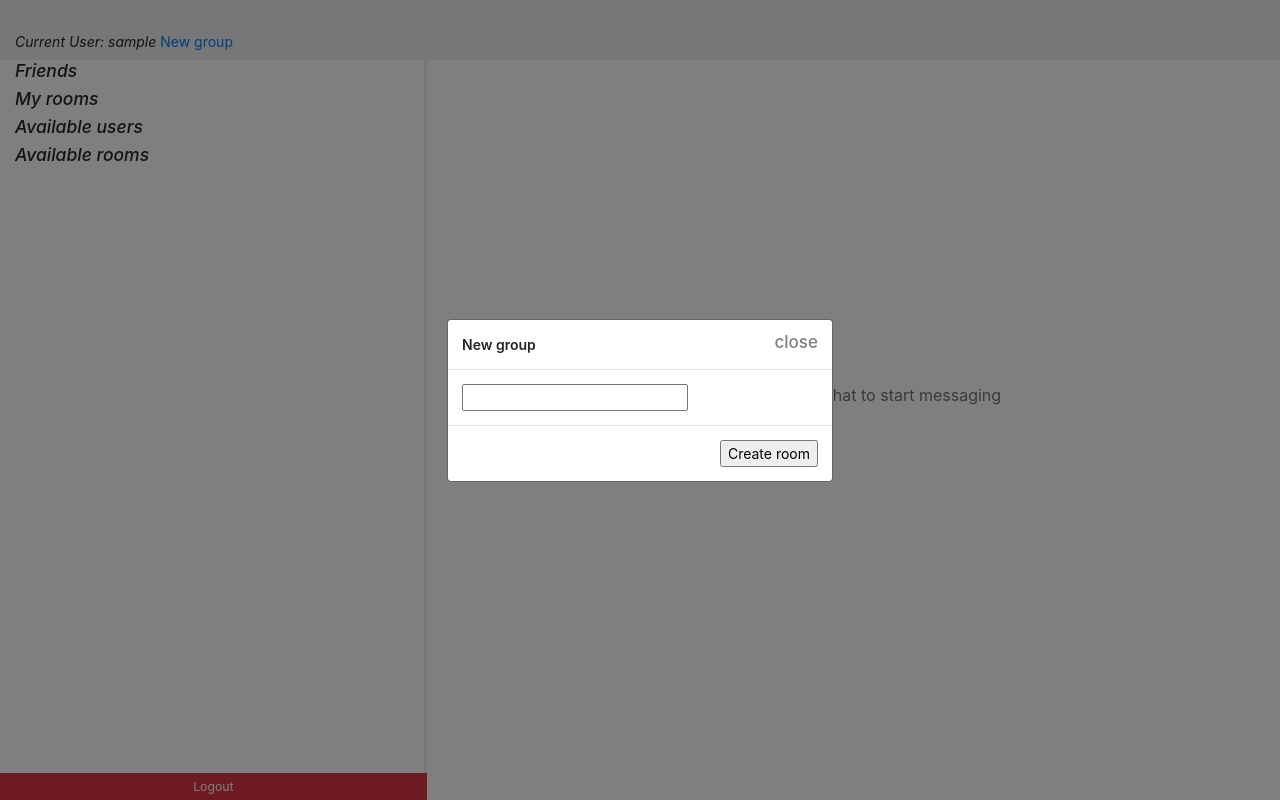
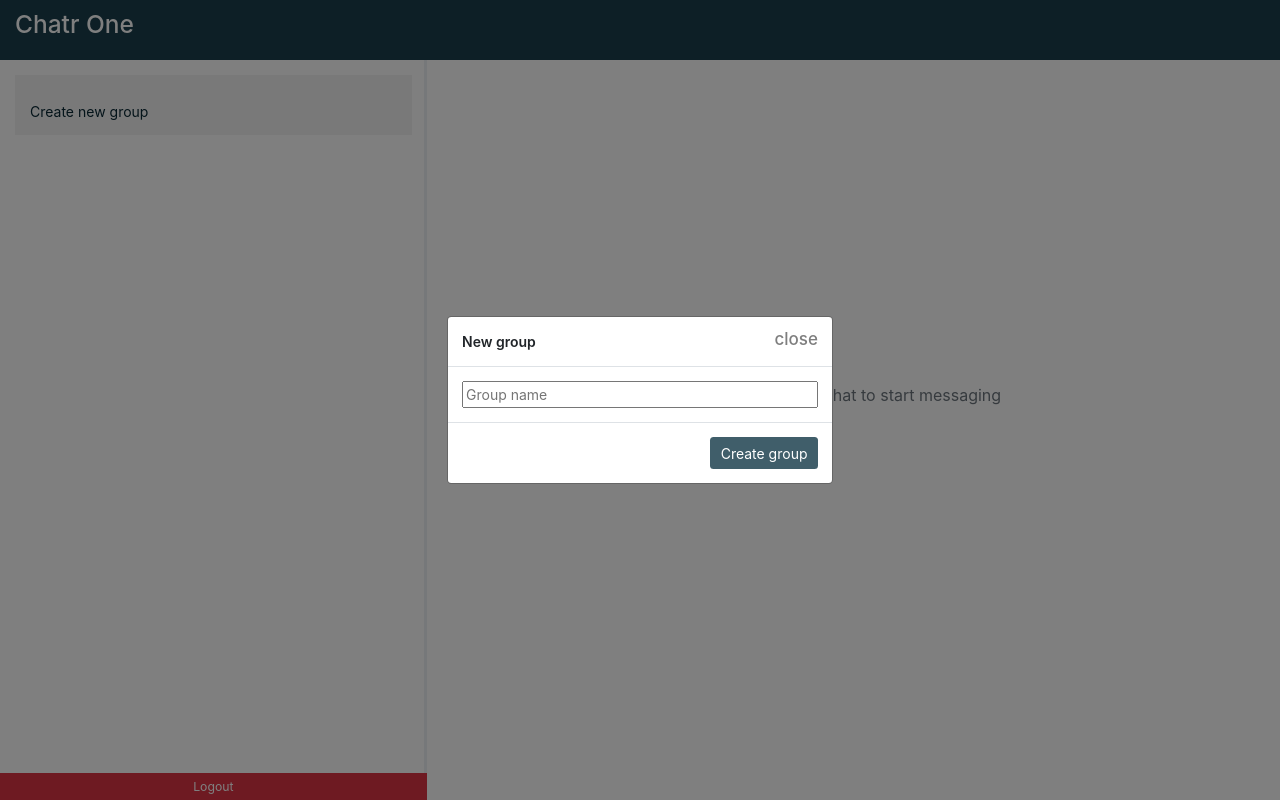
Before and after one commit to hooseinsaid/Flask-Chat--Flask-socketio-, a Flask app: page / in a window 1280 px wide, after a click on "Create new group". Run offline with Flask 2, Linux system fonts and the light colour scheme; the visitor is signed in with stand-in values (Sample User, id 1); data comes from the database, SQL or seed files in the repository; data that the repository does not hold is empty; some libraries are stand-ins or nearby versions.

Commit message:
styles update

```diff
--- a/chezchat/__init__.py
+++ b/chezchat/__init__.py
@@ -8,7 +8,7 @@ from flask_socketio import SocketIO
 from flask_login import LoginManager
 
 app = Flask(__name__)
-app.config['SECRET_KEY'] = os.environ.get('SECRET_KEY')
+app.config['SECRET_KEY'] = os.environ.get('SECRET_KEY') or 'Thisisasecret'
 socketio = SocketIO(app, engineio_logger=True, logger=True, cors_allowed_origins='*')
 
 manager = Manager(app)
@@ -22,5 +22,6 @@ migrate = Migrate(app, db)
 
 login = LoginManager(app)
 login.login_view = 'login'
+login.login_message = ''
 
 from chezchat import main
--- a/chezchat/forms.py
+++ b/chezchat/forms.py
@@ -18,8 +18,8 @@ class UserRegistrationForm(FlaskForm):
 class LoginForm(FlaskForm):
     username = StringField('Username', validators=[DataRequired()])
     password = PasswordField('Password', validators=[DataRequired()])
-    submit = SubmitField('Sign In')
+    submit = SubmitField('Login')
 
 class CreateRoomForm(FlaskForm):
     name = StringField('Group name',  validators=[DataRequired(), Length(min=4, max=128)])
-    submit = SubmitField('Create room')
+    submit = SubmitField('Create group')
--- a/chezchat/main.py
+++ b/chezchat/main.py
@@ -42,12 +42,13 @@ def home():
             db.session.add(new_room)
             new_room.subscribers.append(current_user)
             db.session.commit()
-            flash(f'{new_room.name} has been created')
+            flash(f'{new_room.name} has been created', 'success')
             # updates the rooms list in real time for every other user
             socketio.emit('update_rooms', {'name': new_room.name, 'value': new_room.room_id}, broadcast=True)
             return redirect(url_for('home'))
         else:
-            flash('Room not created. Make sure the name field is not empty and is at least 4 characters long ')
+            flash('Room not created. Make sure the name field is not empty and is at least 4 characters long', 'danger')
+            return redirect(url_for('home'))
     return render_template('chatroom.html', form=form, rooms=rooms, current_user=current_user,
                             all_rooms=all_rooms, all_users=all_users, non_friend_users=non_friend_users,
                             zipped_friends_list=zipped_friends_list)
@@ -79,7 +80,7 @@ def register():
         db.session.commit()
         # updates the users list in real time for every other user
         socketio.emit('update_users', {'name': user.name_surname, 'value': user.username}, broadcast=True)
-        flash('You have been successfully registered')
+        flash('You have been successfully registered.<br> Login here', 'success')
         return redirect(url_for('login'))
     return render_template('register.html', form=form)
 
@@ -91,7 +92,7 @@ def login():
     if form.validate_on_submit():
         user = Users.query.filter_by(username=form.username.data).first()
         if user is None or not user.check_password(form.password.data):
-            flash('Invalid username or password')
+            flash('Invalid username or password', 'danger')
             return redirect(url_for('login'))
         login_user(user)
         return redirect(url_for('home'))
@@ -100,7 +101,6 @@ def login():
 @app.route('/logout')
 def logout():
     logout_user()
-    flash('Login again from here to continue chatting')
     return redirect(url_for('login'))
 
 @app.route('/join-room', methods=['GET', 'POST'])
@@ -184,7 +184,6 @@ def handleMessage(data):
         db.session.commit()
         recipients_list = handle_recipients(current_room)
         print(f'\n\n{recipients_list}\n\n from return fxn')
-        # When emitting a msg and the list is empty alert the sender that his msg has not been delivered as he has been kicked
     for recipient in recipients_list:
         emit('handle_messages', data, room=recipient, callback=userReceivedCallback)
     return f"Message {message.msg_id} with uuid {data['uuid']} received by server", data['uuid']
--- a/chezchat/static/css/style.css
+++ b/chezchat/static/css/style.css
@@ -27,7 +27,8 @@ html, body {
     margin: 0 !important;
     height: 60px;
     width: 100%;
-    background-color: #eee;
+    background-color: #1A3E4C;
+    color: #ffffff;
     z-index: 1000;
 }
 
@@ -48,7 +49,18 @@ html, body {
 .nav-section {
     height: calc(100% - 87px);
     overflow-y: auto;
-    padding: 0 15px;
+}
+
+.nav-section .sticky-div {
+    position: sticky;
+    top: 0px;
+    background-color: #ffffff;
+    padding: 15px;
+}
+
+.nav-section .sticky-div div{
+    height: 60px;
+    background-color: #f2f2f2;
 }
 
 .chatArea {
@@ -86,6 +98,13 @@ html, body {
     justify-content: center;
     align-items: center;
     height: 60px;
+    padding: 0 15px;
+    cursor: pointer;
+    color: #092834;
+}
+
+.user-list:hover {
+    background-color: #E4F1F6;
 }
 
 .user-list button {
@@ -94,6 +113,12 @@ html, body {
 
 .name-section {
     width: 90%;
+    display: flex;
+    justify-content: flex-start;
+}
+
+.name-header {
+    font-weight: 700;
 }
 
 @media (max-width: 575px) {
@@ -116,11 +141,25 @@ html, body {
 
     .side .simplebar-track.simplebar-vertical {
         margin-right: 3px;
-        background-color: #ffffff !important;
     }
 
     .chatArea .simplebar-track.simplebar-vertical {
         margin-right: 2px !important;
+    }
+
+    .side .simplebar-track.simplebar-vertical {
+        top: 92px;
+    }
+
+    .side .simplebar-track.simplebar-vertical .simplebar-scrollbar::before {
+        top: 2px !important;
+    }
+}
+
+@media (min-width: 576px) {
+    .active {
+        background-color: #1a3e4cd4 !important;
+        color: #ffffff;
     }
 }
 
@@ -128,6 +167,11 @@ html, body {
     width: 3px;
     background-color: #1e557f14;
     visibility: visible !important;
+}
+
+.side .simplebar-track.simplebar-vertical .simplebar-scrollbar::before {
+    top: 92px;
+    bottom: 2px;
 }
 
 .chatArea .simplebar-track.simplebar-vertical {
@@ -140,7 +184,7 @@ html, body {
 }
 
 .simplebar-scrollbar::before {
-    background-color: #89a0b3;
+    background-color: #092834;
     left: 0;
     right: 0;
 }
@@ -254,3 +298,82 @@ html, body {
     outline: none;
     border: none;
 }
+
+.btn-primary {
+    color: #fff;
+    background-color: #1a3e4cd4 !important;
+    border: none !important;
+    border-style: none;
+    box-shadow: none !important;
+}
+
+.group-marker {
+    border: 1px solid #1A3E4C;
+    border-radius: 100px;
+    padding: 0 6px;
+    font-size: 11px;
+    font-weight: 700;
+    margin-left: 3%;
+    height: fit-content;
+}
+
+.group-marker-active {
+    border-color: #ffffff !important;
+}
+
+.flash-messages {
+    position: sticky;
+    top: 0;
+    z-index: 10;
+    color: #ffffff;
+}
+
+.flash-messages .danger {
+    padding: 5px 15px;
+    background-color: #dc3545;
+}
+
+.flash-messages .success {
+    padding: 5px 15px;
+    background-color: #28a745;
+}
+
+.signup-login {
+    background-color: #1A3E4C;
+    height: 100%;
+    display: flex;
+    flex-direction: column;
+    justify-content: center;
+    align-items: center;
+}
+
+.signup-login-container {
+    height: fit-content;
+    background-color: #ffffff;
+    padding: 40px 30px;
+    width: max-content;
+}
+
+.form-wrap {
+    width: 40vw;
+    max-width: 340px;
+    min-width: 210px;
+}
+
+.form-control, .signup-login-container .btn{
+    height: calc(1.5em + .75rem + 10px) !important;
+}
+
+.form-control {
+    background-color: #ced4da52 !important;
+    box-shadow: none !important;
+    border-color: #ffffff00 !important;
+}
+
+.form-control:focus {
+    border-bottom: 2px solid #1a3e4c !important;
+}
+
+.shadow-custom {
+    box-shadow: 0 1rem 3rem rgba(0,0,0,0.6)!important;
+}
--- a/chezchat/static/scripts/extras.js
+++ b/chezchat/static/scripts/extras.js
@@ -31,18 +31,23 @@ function processAddUser(data, element) {
 
 
     var div2 = document.createElement('div');
-    div2.innerHTML = userName;
     div2.setAttribute("class","name-section");
+
+    var nameSpan = document.createElement('span');
+    nameSpan.innerHTML = userName;
+    nameSpan.setAttribute("class","name-header");
+    div2.appendChild(nameSpan);
 
 
     div.setAttribute("onclick","getCurrentRoom(this); verify_status()");
+
     var button = document.createElement('button');
     button.setAttribute("class","btn btn-danger btn-sm");
     button.name = userName;
     button.value = userUsername;
     button.setAttribute("onclick","removeUser(this);");
+
     var buttonIcon = document.createElement('i');
-
     buttonIcon.setAttribute("class","fas fa-user-minus");
     buttonIcon.setAttribute("aria-hidden","true");
     button.appendChild(buttonIcon);
@@ -80,18 +85,26 @@ function processRemoveUser(data, element) {
 
     var div = document.createElement('div');
     div.setAttribute("class","user-list");
+
     var div2 = document.createElement('div');
-    div2.innerHTML = friendName;
     div2.setAttribute("class","name-section");
+
+    var nameSpan = document.createElement('span');
+    nameSpan.innerHTML = friendName;
+    nameSpan.setAttribute("class","name-header");
+    div2.appendChild(nameSpan);
+
     var button = document.createElement('button');
     button.name = friendName;
     button.value = friendUsername;
     button.setAttribute("onclick","addUser(this);");
     button.setAttribute("class","btn btn-success btn-sm");
+
     var buttonIcon = document.createElement('i');
     buttonIcon.setAttribute("class","fas fa-user-plus");
     buttonIcon.setAttribute("aria-hidden","true");
     button.appendChild(buttonIcon);
+
     div.appendChild(div2)
     div.appendChild(button);
 
@@ -122,7 +135,17 @@ function processJoinRoom(data, element) {
     div.setAttribute("onclick","getCurrentRoom(this)");
     var div2 = document.createElement('div');
     div2.setAttribute("class","name-section");
-    div2.innerHTML = roomName;
+
+    var nameSpan = document.createElement('span');
+    nameSpan.innerHTML = roomName;
+    nameSpan.setAttribute("class","name-header");
+    div2.appendChild(nameSpan);
+
+    var groupMarkerSpan = document.createElement('span');
+    groupMarkerSpan.innerHTML = "group";
+    groupMarkerSpan.setAttribute("class","group-marker");
+    div2.appendChild(groupMarkerSpan);
+
     var button = document.createElement('button');
     button.setAttribute("class","btn btn-danger btn-sm");
     button.id = "roomView"
@@ -173,7 +196,17 @@ function processLeaveRoom(data, element) {
     var div = document.createElement('div');
     div.setAttribute("class","user-list");
     var div2 = document.createElement('div');
-    div2.innerHTML = roomName;
+
+    var nameSpan = document.createElement('span');
+    nameSpan.innerHTML = roomName;
+    nameSpan.setAttribute("class","name-header");
+    div2.appendChild(nameSpan);
+
+    var groupMarkerSpan = document.createElement('span');
+    groupMarkerSpan.innerHTML = "group";
+    groupMarkerSpan.setAttribute("class","group-marker");
+    div2.appendChild(groupMarkerSpan);
+
     div2.setAttribute("class","name-section");
     var button = document.createElement('button');
     button.setAttribute("class","btn btn-success btn-sm");
@@ -278,14 +311,18 @@ function processgetCurrentRoom(data, element) {
     if (current_room.private_room !== true) {
         for (x in room_members) {
             member = room_members[x];
-            const div = document.createElement('div');
+            const divMain = document.createElement('div');
+            const span_ = document.createElement('span');
+            span_.innerHTML = member.name_surname;
+            span_.setAttribute("class","name-header");
+            divMain.appendChild(span_)
             if (member.id === current_room.created_by) {
-                div.innerHTML = `${member.name_surname} ADMIN`;
+                const adminSpan = document.createElement('span');
+                adminSpan.setAttribute("class","group-marker");
+                adminSpan.innerHTML = 'admin'
+                divMain.appendChild(adminSpan)
             }
-            else {
-                div.innerHTML = member.name_surname;
-            }
-            InfoModalBody.append(div);
+            InfoModalBody.append(divMain);
         }
     }
     scrollDownChatWindow();
--- a/chezchat/templates/base.html
+++ b/chezchat/templates/base.html
@@ -10,18 +10,8 @@
         <link rel="stylesheet" href="https://maxcdn.bootstrapcdn.com/bootstrap/4.4.1/css/bootstrap.min.css">
     </head>
     <body>
-        <!-- Flash error messages -->
-        {% with messages = get_flashed_messages() %}
-        {% if messages %}
-        <ul>
-            {% for message in messages %}
-            <li>{{ message }}</li>
-            {% endfor %}
-        </ul>
-        {% endif %}
-        {% endwith %}
+
         {% block content %}{% endblock %}
-        {% block scripts %} {% endblock %}
 
         <script src="https://kit.fontawesome.com/ab9d596dea.js" crossorigin="anonymous"></script>
         <script src="https://ajax.googleapis.com/ajax/libs/jquery/3.4.1/jquery.min.js"></script>
@@ -29,5 +19,8 @@
         <script src="https://maxcdn.bootstrapcdn.com/bootstrap/4.4.1/js/bootstrap.min.js"></script>
         <script src="https://cdnjs.cloudflare.com/ajax/libs/moment.js/2.27.0/moment-with-locales.min.js"></script>
         <script src="https://cdn.jsdelivr.net/npm/simplebar@5.2.1/dist/simplebar.min.js"></script>
+
+        {% block scripts %} {% endblock %}
+
     </body>
 </html>
--- a/chezchat/templates/chatroom.html
+++ b/chezchat/templates/chatroom.html
@@ -7,19 +7,35 @@
         <div class="row app">
             <div id="appNavArea" class="col-sm-4 side forMedia">
                 <div class="heading">
-                    <em id="my_status"></em><br>
-                    <em>Current User: {{ current_user.username }}</em>
-                    <a href="#" data-toggle="modal" data-target="#myModal">New group</a>
+                    <h3>Chatr One</h3>
                 </div>
 
                 <div class="nav-section" data-simplebar>
-                    <h5><em>Friends</em></h5>
+
+                    <!-- Flash error messages -->
+                    {% with messages = get_flashed_messages(with_categories=true) %}
+                        {% if messages %}
+                        <div class="flash-messages">
+                            {% for category, message in messages %}
+                            <div class="{{ category }}">{{ message }}</div>
+                            {% endfor %}
+                        </div>
+                        {% endif %}
+                    {% endwith %}
+
+                    <div class="sticky-div">
+                        <div style="padding: 5px 15px; overflow-wrap: break-word; word-wrap: break-word;">
+                            <span style="color: #092834;" class="name-header" id="my_status"></span><br>
+                            <a style="text-decoration: none !important; color: #092834 !important;" href="#" data-toggle="modal" data-target="#myModal">Create new group</a>
+                        </div>
+                    </div>
+                    <div id="chattables">
                         <div id="friendsPanel">
                             {% for friend, room in zipped_friends_list %}
                                 <!-- onclick a function triggers ajax to get the needed -->
                                 <div id="{{ room.room_id }}" class="user-list" onclick="getCurrentRoom(this); verify_status()">
                                     <div class="name-section">
-                                    {{ friend.name_surname }}
+                                        <span class="name-header">{{ friend.name_surname }}</span>
                                     </div>
                                     <!-- possible ID conflict as I use room id here too -->
                                     <!-- button should always be last in this div -->
@@ -29,27 +45,27 @@
                             {% endfor %}
                         </div>
 
-                    <h5><em>My rooms</em></h5>
                         <div id="roomsPanel">
                             {% for room in rooms %}
                                 {% if room.private_room == False %}
                                     <div id="{{ room.room_id }}" class="user-list" onclick="getCurrentRoom(this)">
                                         <div class="name-section">
-                                    {{ room.name }}
+                                            <span class="name-header">{{ room.name }}</span>
+                                            <span class="group-marker">group</span>
                                         </div>
                                         <button class="btn btn-danger btn-sm" id="roomView" name="{{ room.name }}" value="{{ room.room_id }}" onclick="leaveRoom(this)"><span class="font-weight-bold">Exit</span></button>
                                     </div>
                                 {% endif %}
                             {% endfor %}
                         </div>
+                    </div>
 
-                    <h5><em>Available users</em></h5>
                     <div id="availableUsers">
                         {% for user in non_friend_users %}
                             {% if user != current_user %}
                                 <div class="user-list">
                                     <div class="name-section">
-                                        {{ user.name_surname }}
+                                        <span class="name-header">{{ user.name_surname }}</span>
                                     </div>
                                     <button class="btn btn-success btn-sm" name="{{ user.name_surname }}" value="{{ user.username }}" onclick="addUser(this)"><i class="fas fa-user-plus"></i></button>
                                 </div>
@@ -57,13 +73,13 @@
                         {% endfor %}
                     </div>
 
-                    <h5><em>Available rooms</em></h5>
                     <div id="availableRooms">
                         {% for room in all_rooms %}
                             {% if room.private_room == False and room not in current_user.room_subscribed %}
                             <div class="user-list">
                                 <div class="name-section">
-                                    {{ room.name }}
+                                    <span class="name-header">{{ room.name }}</span>
+                                    <span class="group-marker">group</span>
                                 </div>
                                 <button class="btn btn-success btn-sm" name="{{ room.name }}" value="{{ room.room_id }}" onclick="joinRoom(this)"><span class="font-weight-bold">Join</span></button>
                             </div>
@@ -87,7 +103,7 @@
                 <div class="heading" data-toggle="modal" data-target="#myModal2">
                     <i class="fas fa-arrow-left" onclick="hideChatArea()"></i>
                     <div style="display: block;">
-                        <div id="currentRoomName"></div>
+                        <div class="name-header" id="currentRoomName"></div>
                         <div id="user_status"></div>
                     </div>
                     <!-- I have this guys ID on button click assign this the button value -->
@@ -107,27 +123,18 @@
                         </div>
                     </div>
 
-                    <!-- todo on click of the div section assign id here to be room number and only display -->
-                    <!-- todo the messages when the room matches the id here -->
-                    <!-- todo for notification purposes, use the room id as key and increment it's value -->
-                    <!-- todo to match the number of times a message directed to it was received by the server-->
-                    <!-- todo when a client is offline, hold on to this value for them and emit when they are online -->
                     <div id="messages"></div>
                 </div>
 
                 <div id="msgInput">
-                    <div style="display: flex; margin: 0; width: 100%; justify-content: center;">
+                    <div style="padding: 0 5%; display: flex; margin: 0; width: 100%; justify-content: space-between;">
 
-                        <div style="width: 15%;" class="zero flex-absolute-center">
-                            <i class="far fa-laugh fa-3x"></i>
-                        </div>
-
-                        <div style="width: 70%;" class="zero flex-absolute-center">
+                        <div style="width: 90%;" class="zero flex-absolute-center">
                             <input id="myMessage" type="text" name="message" autocomplete="off" placeholder="Type a message">
                         </div>
 
-                        <div style="width: 15%;" class="zero flex-absolute-center">
-                            <button id="sendbutton" class="btn btn-primary" type="button" name="submit"><i class="fas fa-paper-plane fa-2x"></i></button>
+                        <div>
+                            <button style="margin-left: 15%; border-radius: 10px;" id="sendbutton" class="btn btn-primary" type="button" name="submit"><i class="fas fa-paper-plane fa-2x"></i></button>
                         </div>
 
                     </div>
@@ -149,11 +156,11 @@
                     </div>
 
                     <div class="modal-body" style="max-height: 430px; overflow: auto;">
-                        {{ form.name }}
+                        {{ form.name(placeholder="Group name", style="width: 100%") }}
                     </div>
 
                     <div class="modal-footer">
-                        {{ form.submit() }}
+                        {{ form.submit(class="btn btn-primary") }}
                     </div>
 
                 </div>
@@ -210,4 +217,23 @@
     <!-- Helper scripts for functionality -->
     <script src="{{ url_for('static', filename='scripts/extras.js') }}"></script>
 
+    <!-- add active class for highlight on click with JQuery -->
+    <script>
+        $( '#chattables' ).on( 'click', '.user-list', function () {
+            $( '#chattables .user-list' ).removeClass( 'active' );
+            $( this ).addClass( 'active' );
+            $( '#chattables .user-list .group-marker' ).removeClass( 'group-marker-active' );
+            $( this).find(".group-marker").addClass( 'group-marker-active' );
+        });
+    </script>
+
+    <!-- make flash msgs disappear -->
+    <script>
+        window.setTimeout(function() {
+            $(".flash-messages").slideUp(500, function(){
+                $(this).remove();
+            });
+        }, 10000);
+    </script>
+
 {% endblock %}
```
Also changed, not shown: chezchat/static/scripts/socketio.js (+11 -5 lines), chezchat/templates/login.html (+31 -13 lines), chezchat/templates/register.html (+30 -22 lines). Lines whose indentation alone changed are shown as unchanged.
